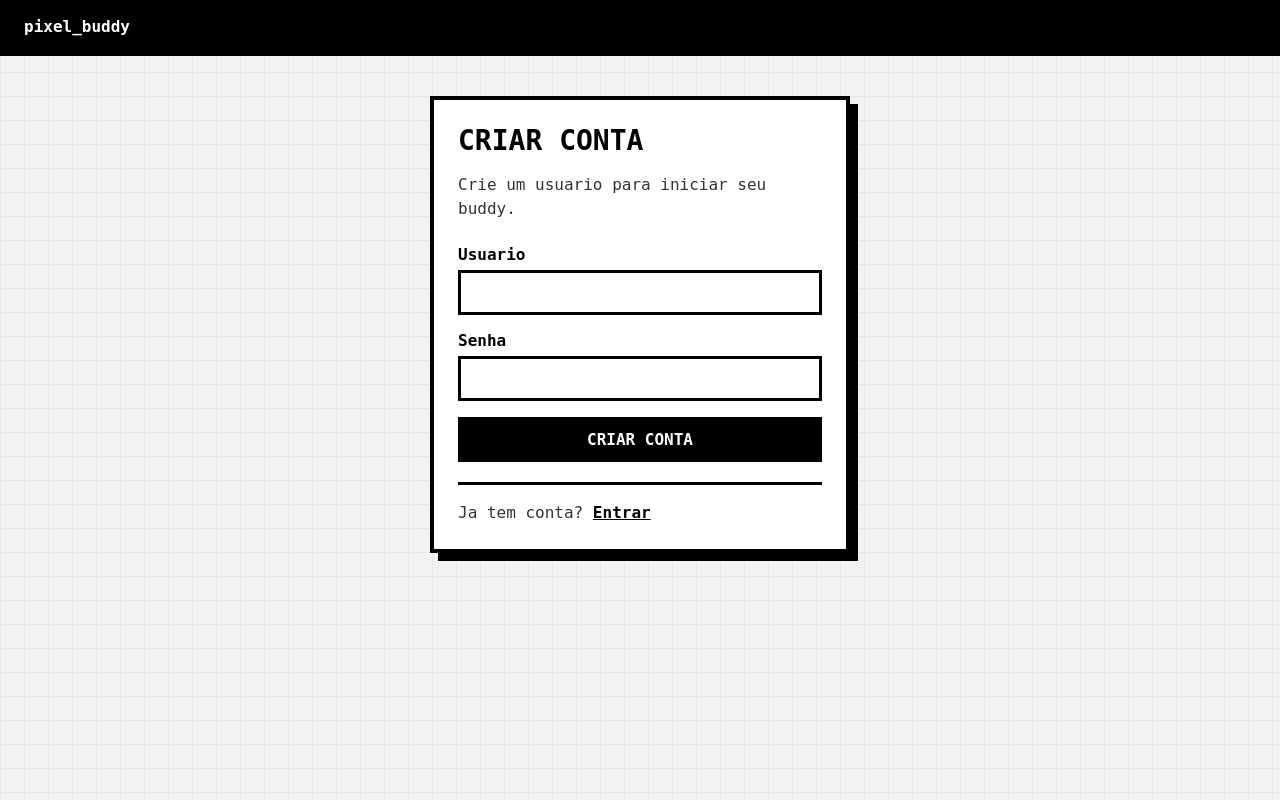
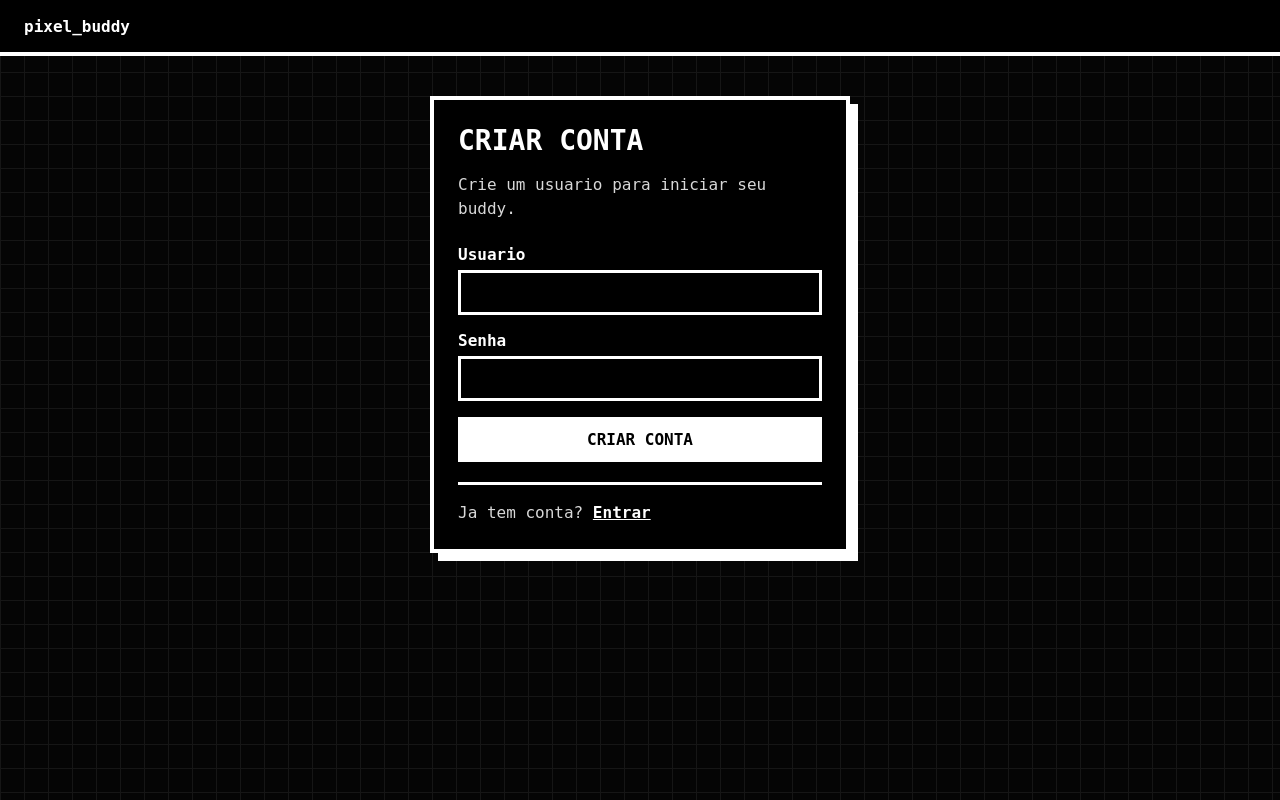
Before and after one commit to hendrixes/pixel_buddy, a Flask app: page /auth/register in a window 1280 px wide. Run offline with Flask 3, Linux system fonts and the light colour scheme.

Commit message:
eaaksdfasdf

```diff
--- a/app/main.py
+++ b/app/main.py
@@ -11,6 +11,9 @@ from app.pets import Pet
 from app.pets.service import tick_pet
 
 app = Flask(__name__)
+THEME_COOKIE = "pet_theme"
+DEFAULT_THEME = "dark"
+VALID_THEMES = {"dark", "light"}
 
 app.config["SQLALCHEMY_DATABASE_URI"] = os.environ.get(
     "DATABASE_URL",
@@ -33,9 +36,44 @@ login_manager.init_app(app)
 register_csrf(app)
 
 
+def get_current_theme():
+    theme = request.cookies.get(THEME_COOKIE, DEFAULT_THEME)
+    if theme not in VALID_THEMES:
+        return DEFAULT_THEME
+
+    return theme
+
+
+@app.context_processor
+def inject_theme():
+    current_theme = get_current_theme()
+    next_theme = "light" if current_theme == "dark" else "dark"
+    return {"current_theme": current_theme, "next_theme": next_theme}
+
+
 @app.route("/")
 def index():
     return redirect(url_for("game"))
+
+
+@app.route("/theme", methods=["POST"])
+@login_required
+def set_theme():
+    validate_csrf()
+    theme = request.form.get("theme", DEFAULT_THEME)
+    if theme not in VALID_THEMES:
+        theme = DEFAULT_THEME
+
+    response = redirect(url_for("game"))
+    response.set_cookie(
+        THEME_COOKIE,
+        theme,
+        max_age=60 * 60 * 24 * 365,
+        httponly=True,
+        samesite="Lax",
+        secure=app.config["SESSION_COOKIE_SECURE"],
+    )
+    return response
 
 
 @app.route("/game/setup", methods=["POST"])
@@ -66,7 +104,7 @@ def render_screen():
     if tick_pet(current_user.pet):
         db.session.commit()
 
-    image = render_pet_screen(current_user.pet)
+    image = render_pet_screen(current_user.pet, theme=get_current_theme())
 
     return send_file(image, mimetype="image/png", max_age=0)
 
--- a/app/templates/base.html
+++ b/app/templates/base.html
@@ -1,15 +1,41 @@
 <!doctype html>
-<html lang="pt-BR">
+<html lang="pt-BR" data-theme="{{ current_theme }}">
   <head>
     <meta charset="utf-8">
     <meta name="viewport" content="width=device-width, initial-scale=1">
     <title>{% block title %}pixel_buddy{% endblock %}</title>
     <style>
       :root {
+        color-scheme: dark;
+        font-family: "DejaVu Sans Mono", "Courier New", monospace;
+        --page-bg: #050505;
+        --grid-line: #161616;
+        --panel-bg: #000;
+        --text: #fff;
+        --text-inverted: #000;
+        --border: #fff;
+        --button-bg: #fff;
+        --button-text: #000;
+        --button-hover-bg: #000;
+        --button-hover-text: #fff;
+        --muted: #d8d8d8;
+        background: var(--page-bg);
+        color: var(--text);
+      }
+
+      :root[data-theme="light"] {
         color-scheme: light;
-        font-family: "DejaVu Sans Mono", "Courier New", monospace;
-        background: #f2f2f2;
-        color: #000;
+        --page-bg: #f2f2f2;
+        --grid-line: #e8e8e8;
+        --panel-bg: #fff;
+        --text: #000;
+        --text-inverted: #fff;
+        --border: #000;
+        --button-bg: #000;
+        --button-text: #fff;
+        --button-hover-bg: #fff;
+        --button-hover-text: #000;
+        --muted: #333;
       }
 
       * {
@@ -20,15 +46,15 @@
         margin: 0;
         min-height: 100vh;
         background:
-          linear-gradient(#e8e8e8 1px, transparent 1px),
-          linear-gradient(90deg, #e8e8e8 1px, transparent 1px),
-          #f2f2f2;
+          linear-gradient(var(--grid-line) 1px, transparent 1px),
+          linear-gradient(90deg, var(--grid-line) 1px, transparent 1px),
+          var(--page-bg);
         background-size: 24px 24px;
       }
 
       .site-header {
         background: #000;
-        border-bottom: 4px solid #000;
+        border-bottom: 4px solid var(--border);
         color: #fff;
         padding: 0 24px;
       }
@@ -82,26 +108,26 @@
       .auth-panel {
         width: min(420px, 100%);
         margin: 0 auto;
-        background: #fff;
-        border: 4px solid #000;
+        background: var(--panel-bg);
+        border: 4px solid var(--border);
         border-radius: 0;
         padding: 24px;
-        box-shadow: 8px 8px 0 #000;
+        box-shadow: 8px 8px 0 var(--border);
       }
 
       .game-panel {
         width: min(760px, 100%);
         margin: 0 auto;
-        background: #fff;
-        border: 4px solid #000;
+        background: var(--panel-bg);
+        border: 4px solid var(--border);
         border-radius: 0;
         padding: 28px;
-        box-shadow: 8px 8px 0 #000;
+        box-shadow: 8px 8px 0 var(--border);
       }
 
       .pet-screen {
-        background: #000;
-        border: 12px solid #000;
+        background: var(--panel-bg);
+        border: 12px solid var(--border);
         display: block;
         image-rendering: pixelated;
         width: 100%;
@@ -141,7 +167,7 @@
       }
 
       a {
-        color: #000;
+        color: var(--text);
         font-weight: 700;
       }
 
@@ -160,17 +186,17 @@
       input,
       select {
         width: 100%;
-        background: #fff;
-        border: 3px solid #000;
+        background: var(--panel-bg);
+        border: 3px solid var(--border);
         border-radius: 0;
-        color: #000;
+        color: var(--text);
         font: inherit;
         padding: 10px 12px;
       }
 
       input:focus,
       select:focus {
-        outline: 3px solid #000;
+        outline: 3px solid var(--border);
         outline-offset: 3px;
       }
 
@@ -181,23 +207,23 @@
 
       th,
       td {
-        border: 3px solid #000;
+        border: 3px solid var(--border);
         padding: 10px;
         text-align: left;
       }
 
       th {
-        background: #000;
-        color: #fff;
+        background: var(--button-bg);
+        color: var(--button-text);
         text-transform: uppercase;
       }
 
       button,
       .button-link {
-        border: 3px solid #000;
+        border: 3px solid var(--border);
         border-radius: 0;
-        background: #000;
-        color: #fff;
+        background: var(--button-bg);
+        color: var(--button-text);
         cursor: pointer;
         display: inline-flex;
         justify-content: center;
@@ -210,17 +236,17 @@
 
       button:hover,
       .button-link:hover {
-        background: #fff;
-        color: #000;
+        background: var(--button-hover-bg);
+        color: var(--button-hover-text);
       }
 
       .muted {
-        color: #333;
+        color: var(--muted);
         margin-bottom: 0;
       }
 
       .form-footer {
-        border-top: 3px solid #000;
+        border-top: 3px solid var(--border);
         margin-top: 20px;
         padding-top: 16px;
       }
```
Also changed, not shown: other parts of app/templates/base.html (+20 -12 lines), app/display/renderer.py (+19 -11 lines), tests/conftest.py (+4 -1 lines), tests/test_game_ui.py (+53 -0 lines), tests/test_renderer.py (+16 -1 lines).
